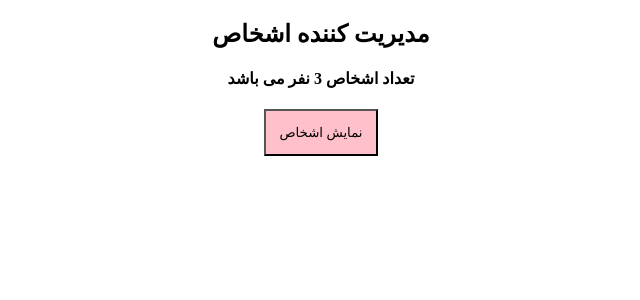
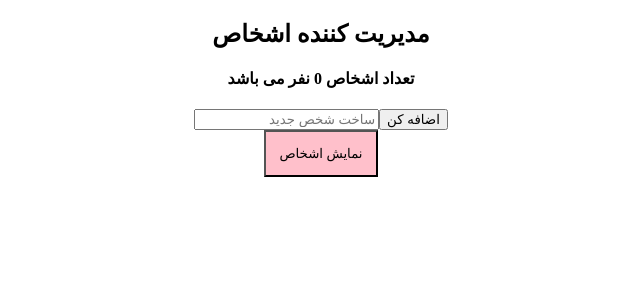
Before and after one commit to JasonJafari/TOP-learnReact, a React (Create React App) app in the folder 001-person-manager/: page / in a window 1280 px wide. Shown: the top 300 px of the page, without its empty margins (319-959 px from the left). Built offline with nearby package versions, Linux system fonts and the light colour scheme.

Commit message:
08-CreateNewPerson

```diff
--- a/001-person-manager/src/App.js
+++ b/001-person-manager/src/App.js
@@ -3,11 +3,8 @@
 
 class App extends Component {
     state = {
-        persons: [
-            { id: 1, fullname: "یونس قربانی" },
-            { id: 2, fullname: "ایمان مدائنی" },
-            { id: 3, fullname: "سجاد باقر زاده" }
-        ],
+        persons: [],
+        person: "",
         showPersons: false
     };
 
@@ -35,6 +32,20 @@
 
         persons[personIndex] = person;
         this.setState({ persons });
+    };
+
+    handleNewPerson = () => {
+        const persons = [...this.state.persons];
+        const person = {
+            id: Math.floor(Math.random() * 1000),
+            fullname: this.state.person
+        };
+        persons.push(person);
+        this.setState({ persons, person: "" });
+    };
+
+    setPerson = event => {
+        this.setState({ person: event.target.value });
     };
 
     render() {
@@ -68,11 +79,22 @@
                 <h2>مدیریت کننده اشخاص</h2>
                 <h4>تعداد اشخاص {persons.length} نفر می باشد</h4>
 
-                {person}
+                <div>
+                    <input
+                        type="text"
+                        placeholder="ساخت شخص جدید"
+                        style={{ direction: "rtl" }}
+                        onChange={this.setPerson}
+                        value={this.state.person}
+                    />
+                    <button onClick={this.handleNewPerson}>اضافه کن</button>
+                </div>
 
                 <button onClick={this.handleShowPerson} style={bottonStyle}>
                     نمایش اشخاص
                 </button>
+
+                {person}
             </div>
         );
     }
```
